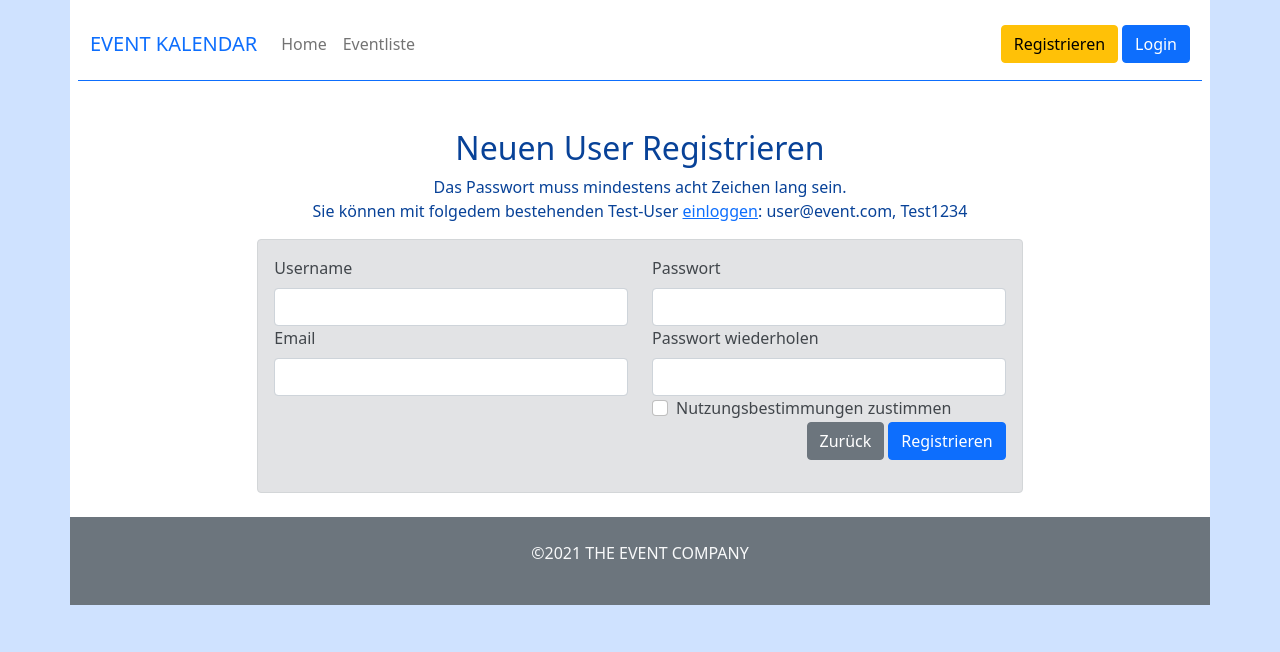
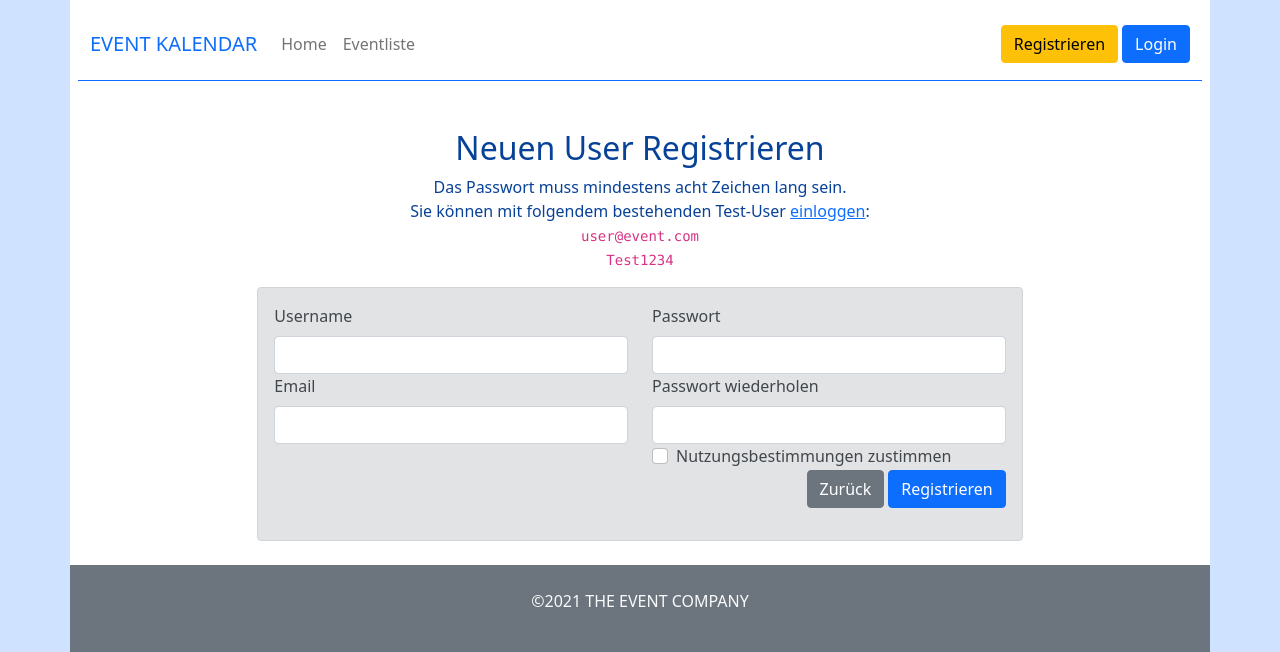
Before and after one commit to mbalabanov/event-mini-projekt, a PHP site: page /register.php in a window 1280 px wide. Shown: the top 652 px of the page. Run offline with PHP 8.4, Linux system fonts and the light colour scheme.

Commit message:
Styles test user account

```diff
--- a/login.php
+++ b/login.php
@@ -38,7 +38,7 @@ require_once "include/include_head.php";
         <div class="row mt-5">
             <div class="col-md-12 text-center">
                 <h2 class="fw-light">Einloggen</h2>
-                <p>Einloggen mit folgendem Test-Account: user@event.com, Test1234</p>
+                <p>Einloggen mit folgendem Test-Account:<br/><code>user@event.com</code><br/><code>Test1234</code></p>
             </div>
         </div>
 
--- a/register.php
+++ b/register.php
@@ -18,7 +18,7 @@ require_once "include/include_head.php";
 		<div class="row mt-5">
 			<div class="col-md-12 text-center">
 				<h2 class="fw-light">Neuen User Registrieren</h2>
-				<p>Das Passwort muss mindestens acht Zeichen lang sein.<br />Sie können mit folgedem bestehenden Test-User <a href="login.php">einloggen</a>: user@event.com, Test1234</p>
+				<p>Das Passwort muss mindestens acht Zeichen lang sein.<br />Sie können mit folgendem bestehenden Test-User <a href="login.php">einloggen</a>:<br/><code>user@event.com</code><br/><code>Test1234</code></p>
 			</div>
 		</div>
 
```
